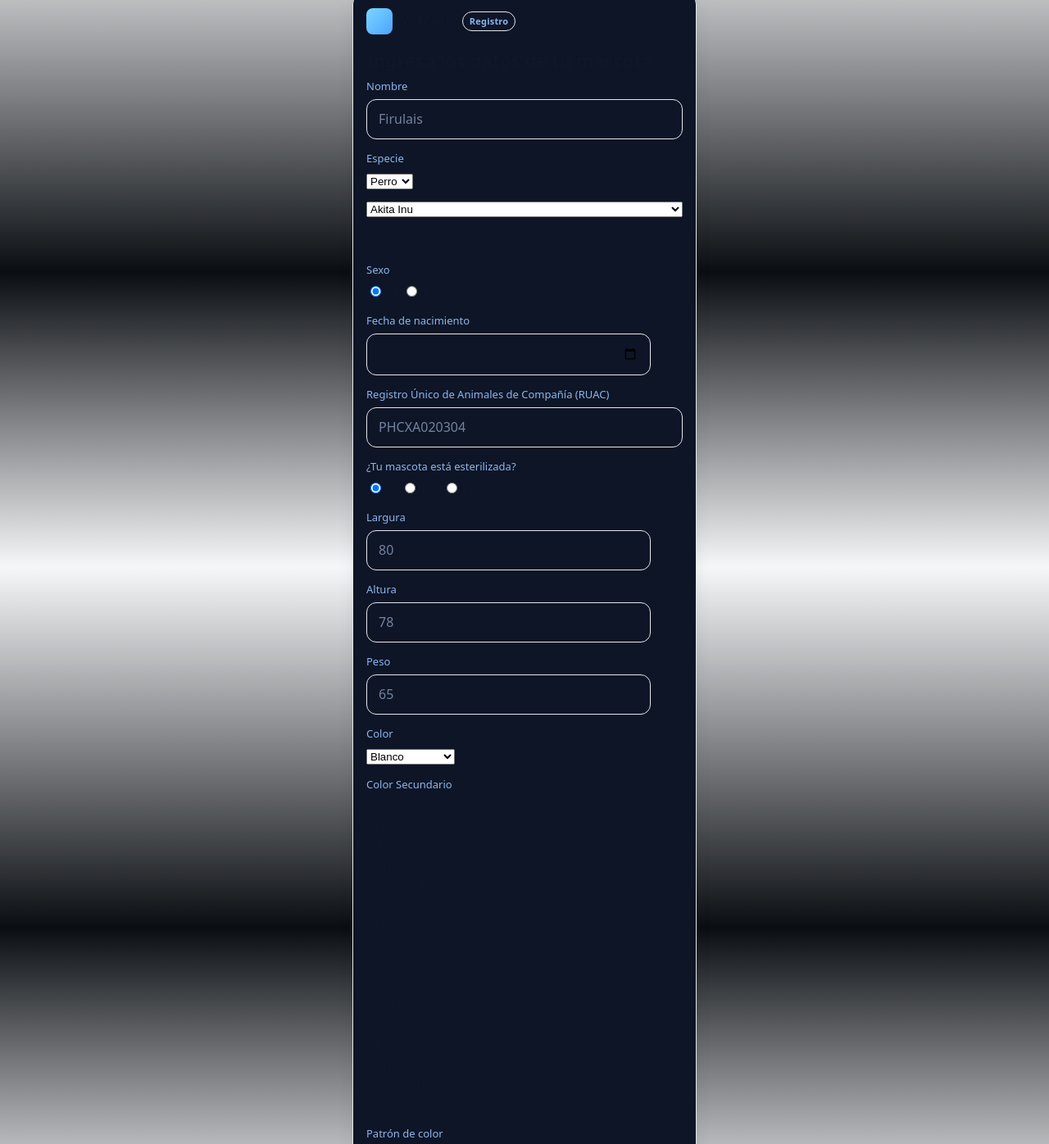
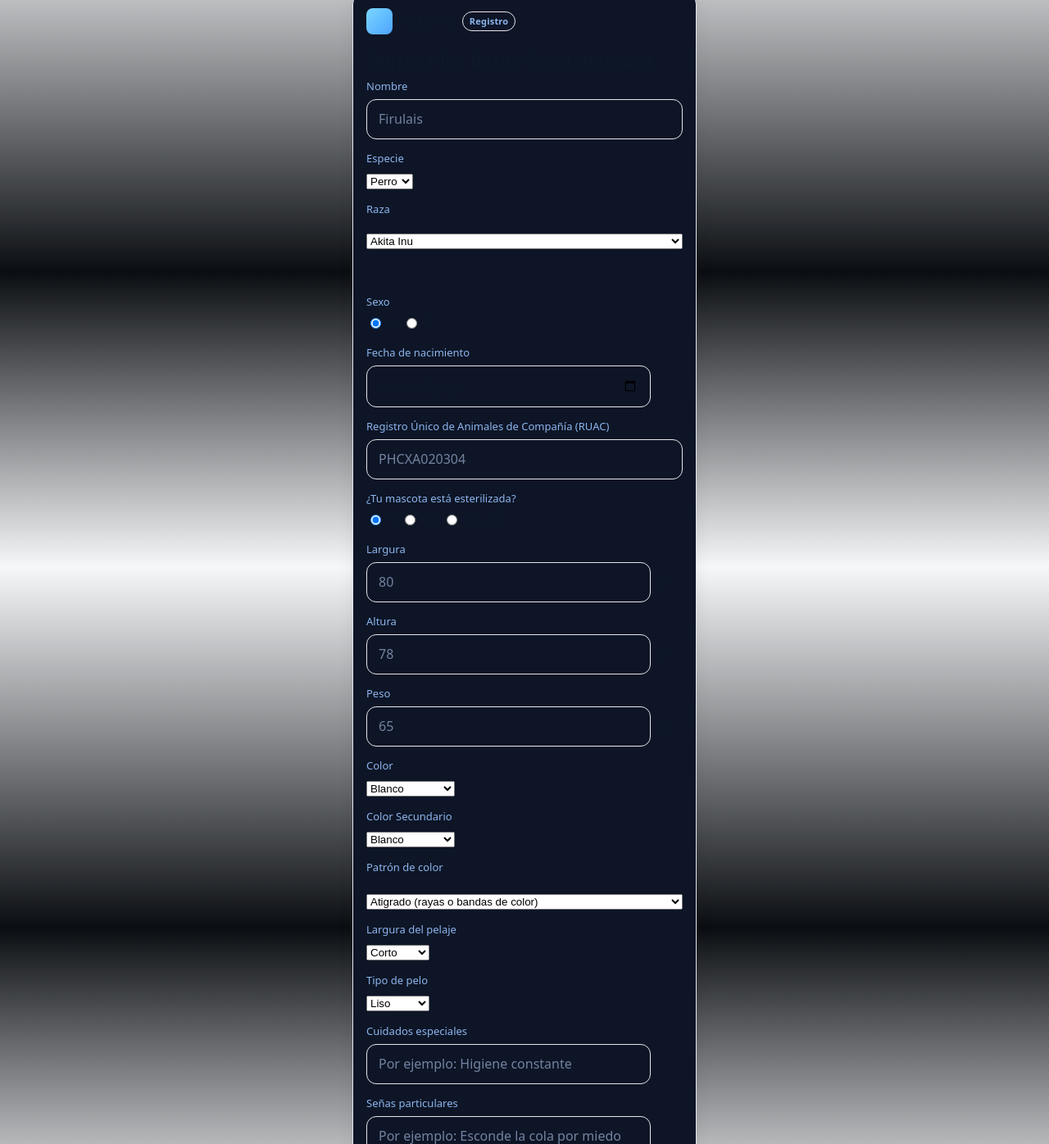
Before and after one commit to Diegocstln/equipo-portfolio, a plain HTML site: page Nueva carpeta (2)/pages/auth/register-pet.html in a window 1280 px wide. Shown: the part 108-1504 px from the top of the page at 82% size. Drawn offline with Linux system fonts and the light colour scheme.

Commit message:
se corrigio un error para mostrar solo lo de cada especie

```diff
--- a/Nueva carpeta (2)/assets/css/pet1.js
+++ b/Nueva carpeta (2)/assets/css/pet1.js
@@ -2,24 +2,54 @@
 document.addEventListener('DOMContentLoaded', () => {
   const especieSel = document.getElementById('especie');
 
-  function mostrarLista(especie){
-    // Oculta todas y quita name para no enviar múltiples valores
+  function mostrarLista(especie) {
+    // Oculta todos los selects de raza
     document.querySelectorAll('#contenedor-raza .raza').forEach(sel => {
       sel.classList.add('hidden');
-      sel.removeAttribute('name');
+
+      // También deshabilita el select interno
+      const select = sel.querySelector('select');
+      if (select) select.disabled = true;
+    });
+    document.querySelectorAll('#contenedor-patron .patron').forEach(sel => {
+      sel.classList.add('hidden');
+
+      // También deshabilita el select interno
+      const select = sel.querySelector('select');
+      if (select) select.disabled = true;
     });
 
-    // Muestra solo la de la especie actual y asegura name="raza"
-    const activo = document.getElementById('raza-' + especie);
-    if (activo){
-      activo.classList.remove('hidden');
-      activo.setAttribute('name','raza');
-      if (!activo.value) activo.selectedIndex = 0;
+    // Normaliza el nombre de la especie para los IDs
+    let especieId = especie.toLowerCase();
+    if (especieId === 'perro') especieId = 'perro';
+    else if (especieId === 'gato') especieId = 'gato';
+    else if (especieId === 'reptil') especieId = 'reptil';
+    else if (especieId === 'ave') especieId = 'ave';
+
+    // Muestra solo el select correspondiente
+    const activoRaza = document.getElementById('raza-' + especieId);
+    if (activoRaza) {
+      activoRaza.classList.remove('hidden');
+      const select = activoRaza.querySelector('select');
+      if (select) {
+        select.disabled = false;
+        select.selectedIndex = 0;
+      }
+    }
+        // Muestra solo el select correspondiente
+    const activoPatron= document.getElementById('patron-' + especieId);
+    if (activoPatron) {
+      activoPatron.classList.remove('hidden');
+      const select = activoPatron.querySelector('select');
+      if (select) {
+        select.disabled = false;
+        select.selectedIndex = 0;
+      }
     }
   }
 
   especieSel.addEventListener('change', e => mostrarLista(e.target.value));
 
-  // Estado inicial (valor actual del select especie)
+  // Estado inicial
   mostrarLista(especieSel.value || 'perro');
 });
--- a/Nueva carpeta (2)/pages/auth/register-pet.html
+++ b/Nueva carpeta (2)/pages/auth/register-pet.html
@@ -76,10 +76,12 @@
             <option value="ave">Ave</option>
           </select>
         </div>
+
+      <label class="label2">Raza</label>
+
       <div id="contenedor-raza">
         <div class="raza" id="raza-perro">
-          <label class="label2" for="select-perro">Raza</label>
-          <select id="select-perro" name="raza">
+          <select id="select-Perro" name="raza">
             <option value="akita_inu">Akita Inu</option>
             <option value="pastor_aleman">Pastor Alemán</option>
             <option value="labrador_retriever">Labrador Retriever</option>
@@ -108,7 +110,6 @@
         <!--En caso de Gatos-->
 
          <div class="raza hidden" id="raza-gato">
-          <label class="label2" for="select-gato">Raza</label>
           <select id="select-gato" name="raza">
             <option value="Abyssinian">Abyssinian</option>
             <option value="Aegean">Aegean</option>
@@ -180,9 +181,8 @@
         </div>
 
         <!--en caso de reptiles-->
-        <div>
-          <label class="hidden" for="Reptil">Raza</label>
-          <select class="hidden" id="Reptil" name="Reptil" required>
+        <div class="raza hidden" id="raza-reptil">
+          <select id="select-reptil" name="raza" >
             <option value="Dragon_Bearded">Dragón Barbudo</option>
             <option value="Python_Bola">Pitón Bola</option>
             <option value="Gecko_Leopardo">Gecko Leopardo</option>
@@ -203,9 +203,8 @@
         </div>
 
         <!--en caso de aves-->
-        <div>
-          <label class="hidden" for="Aves">Raza</label>
-          <select class="hidden" id="Aves" name="Aves" required>
+        <div class="raza hidden" id="raza-ave">
+          <select id="select-ave" name="raza" required>
             <option value="Periquito_Australiano">Periquito Australiano</option>
             <option value="Canario">Canario</option>
             <option value="Diamante_Mandarín">Diamante Mandarín</option>
@@ -287,8 +286,8 @@
           <!--En caso de Perros (Es lo que se ve inicialmente)-->
 
         <div>
-          <label class="label2" for="color_Perro">Color</label>
-          <select id="color_Perro" name="color_Perro" required>
+          <label class="label2" for="color">Color</label>
+          <select id="color" name="color" required>
               <option value="Blanco">Blanco</option>
               <option value="Negro">Negro</option>
               <option value="Gris">Gris</option>
@@ -313,6 +312,7 @@
 
         <div>
           <label class="label2" for="colorS">Color Secundario</label>
+          <select id="colorS" name="colorS" required>
               <option value="Blanco">Blanco</option>
               <option value="Negro">Negro</option>
               <option value="Gris">Gris</option>
@@ -333,10 +333,10 @@
           </div>
 
           <!--En caso de Perros (Es lo que se ve inicialmente)-->
-
-        <div>
-          <label class="label2" for="patron_color_Perros">Patrón de color</label>
-          <select id="patron_color_Perros" name="patron_color_Perros">
+      <label class="label2">Patrón de color</label>
+      <div id="contenedor-patron">
+        <div class="patron" id="patron-perro">
+          <select id="select-perros" name="patron">
             <option value="atigrado">Atigrado (rayas o bandas de color)</option>
             <option value="merle">Merle (manchas irregulares sobre fondo oscuro)</option>
             <option value="arlequin">Arlequín (manchas negras sobre fondo blanco)</option>
@@ -350,8 +350,8 @@
         </div>
 
     <!-- En caso de gatos -->
-         <div>
-          <select class="hidden" id="patron_color_Gatos" name="patron_color_Gatos">
+        <div class="patron hidden" id="patron-gato">
+          <select id="select-gato" name="patron">
             <option value="Bicolor">Bicolor</option>
             <option value="Tricolor_Calico">Tricolor (Calicó)</option>
             <option value="Carey_Tortie">Carey (Tortie)</option>
@@ -368,8 +368,8 @@
 
         <!--En caso de Reptiles-->
 
-        <div>
-          <select class="hidden" id="patron_color_Reptiles" name="patron_color_Reptiles">
+        <div class="patron hidden" id="patron-reptile">
+          <select id="select-reptile" name="patron">
             <option value="Albino">Albino</option>
             <option value="Leucistico">Leucístico</option>
             <option value="Hipomelanistico">Hipomelanístico</option>
@@ -393,8 +393,8 @@
 
         <!--En caso de Aves-->
 
-        <div>
-          <select class="hidden" id="patron_color_Aves" name="patron_color_Aves">
+        <div class="patron hidden" id="patron-ave">
+          <select id="select-ave" name="patron">
               <option value="Solido">Sólido (uniforme)</option>
               <option value="Bicolor">Bicolor</option>
               <option value="Tricolor">Tricolor</option>
@@ -411,9 +411,9 @@
               <option value="Splash">Splash(Manchas blancas grandes e irregulares)</option>
               <option value="Multicolor">Multicolor</option>
               <option value="Manchas">Manchas</option>
-              <option value="Sólido">Sólido</option>
           </select>
         </div>
+      </div>
 
         <div>
           <label class="label2" for="Long">Largura del pelaje</label>
```
